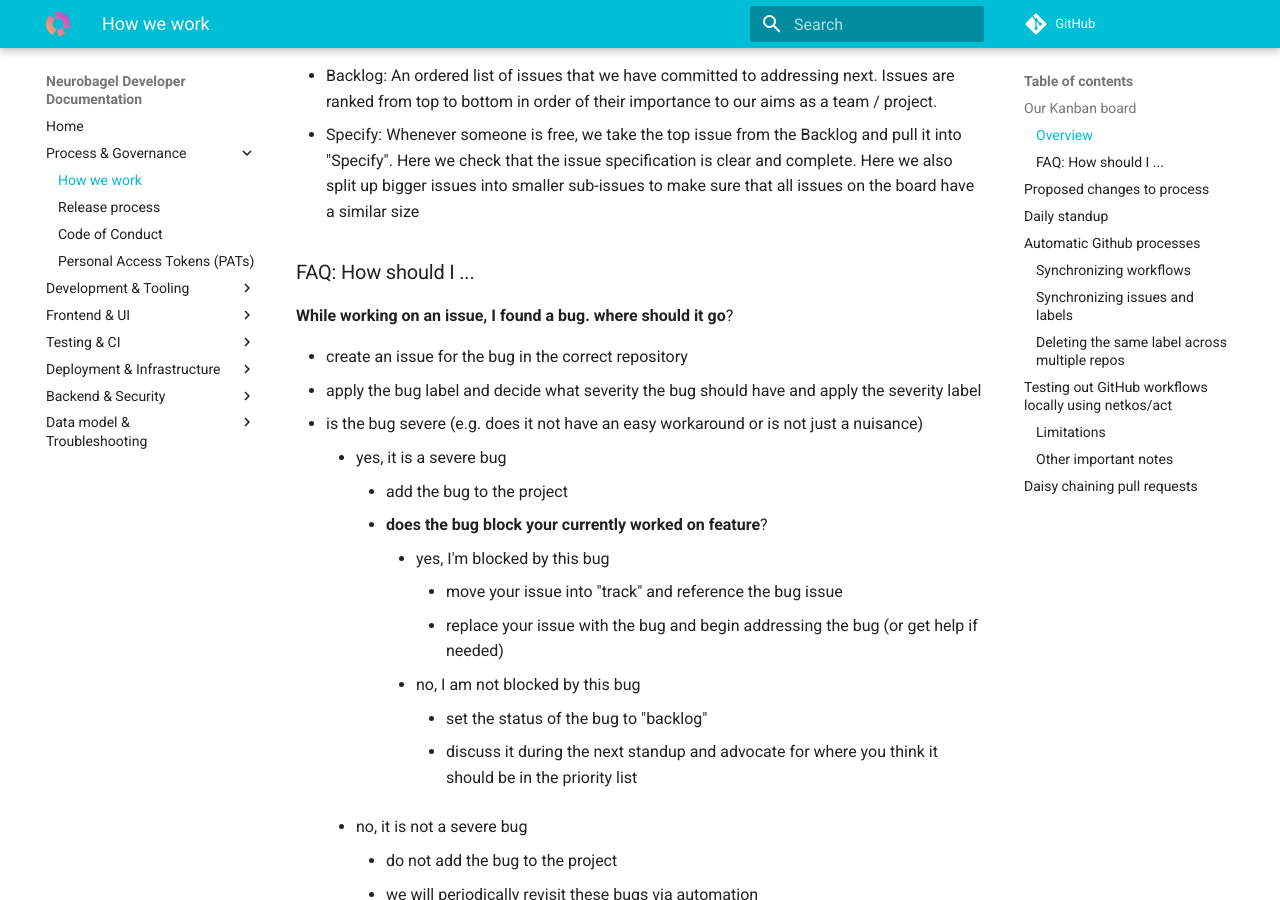
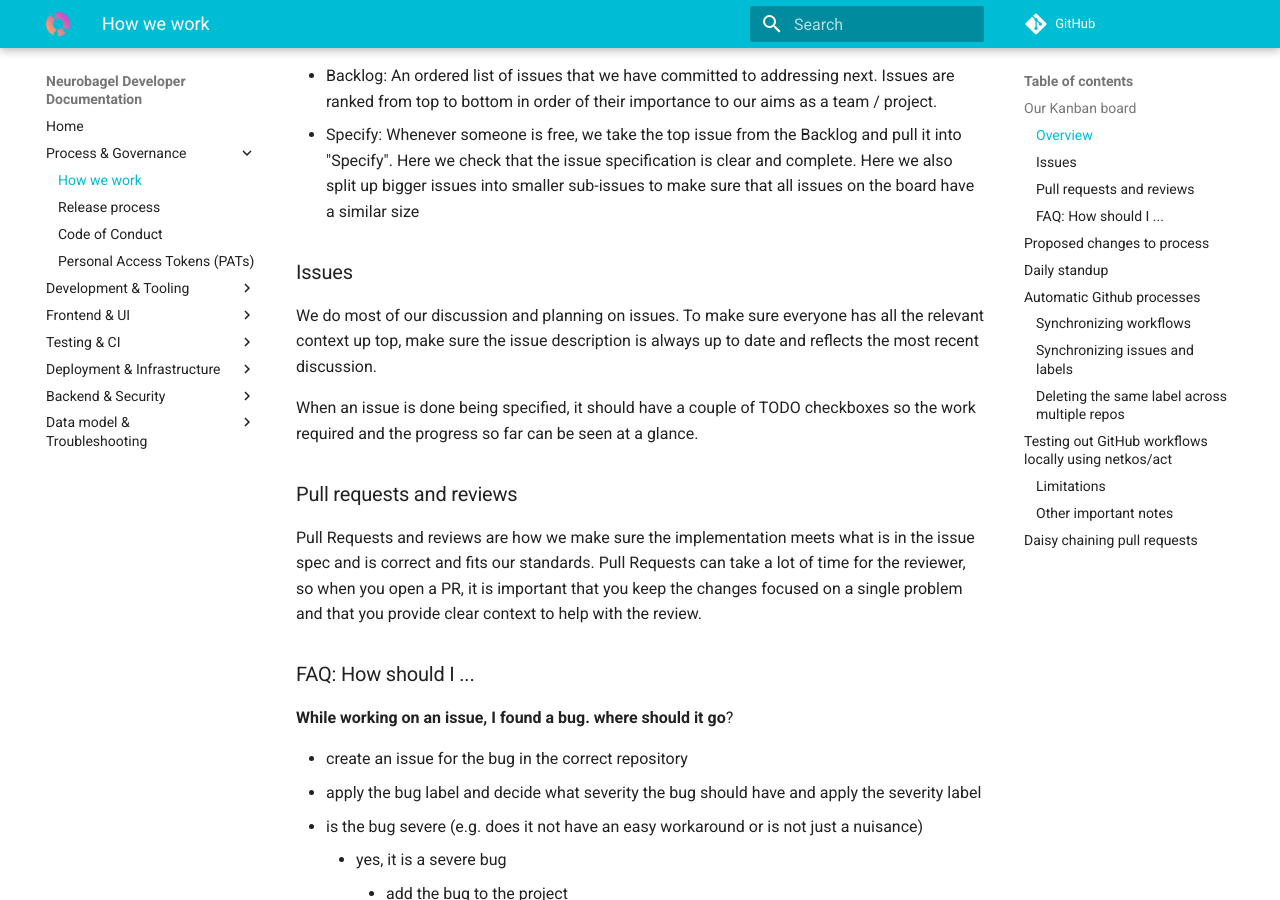
Before and after one commit to neurobagel/dev-docs, an MkDocs documentation site: the page built from docs/process/How we work.md, in a window 1280 px wide and 900 px high, scrolled down 404 px. Built offline with MkDocs 1.6.1 and Material for MkDocs 9.7.7, drawn with Linux system fonts in a browser that asks for light colours; comment, search, counter and statistics services are not loaded.

Commit message:
[ENH] Addition for PRs and issues

```diff
--- a/docs/process/How we work.md
+++ b/docs/process/How we work.md
@@ -14,6 +14,23 @@ The board is organized from left to right:
 
 - Backlog: An ordered list of issues that we have committed to addressing next. Issues are ranked from top to bottom in order of their importance to our aims as a team / project.
 - Specify: Whenever someone is free, we take the top issue from the Backlog and pull it into "Specify". Here we check that the issue specification is clear and complete. Here we also split up bigger issues into smaller sub-issues to make sure that all issues on the board have a similar size
+
+### Issues
+
+We do most of our discussion and planning on issues.
+To make sure everyone has all the relevant context up top,
+make sure the issue description is always up to date and reflects the most recent discussion.
+
+When an issue is done being specified, it should have a couple of TODO checkboxes so the work
+required and the progress so far can be seen at a glance.
+
+### Pull requests and reviews
+
+Pull Requests and reviews are how we make sure the implementation meets what is in the issue spec
+and is correct and fits our standards.
+Pull Requests can take a lot of time for the reviewer, so when you open a PR, it is important that
+you keep the changes focused on a single problem and that you provide clear context
+to help with the review.
 
 ### FAQ: How should I ...
 
```
